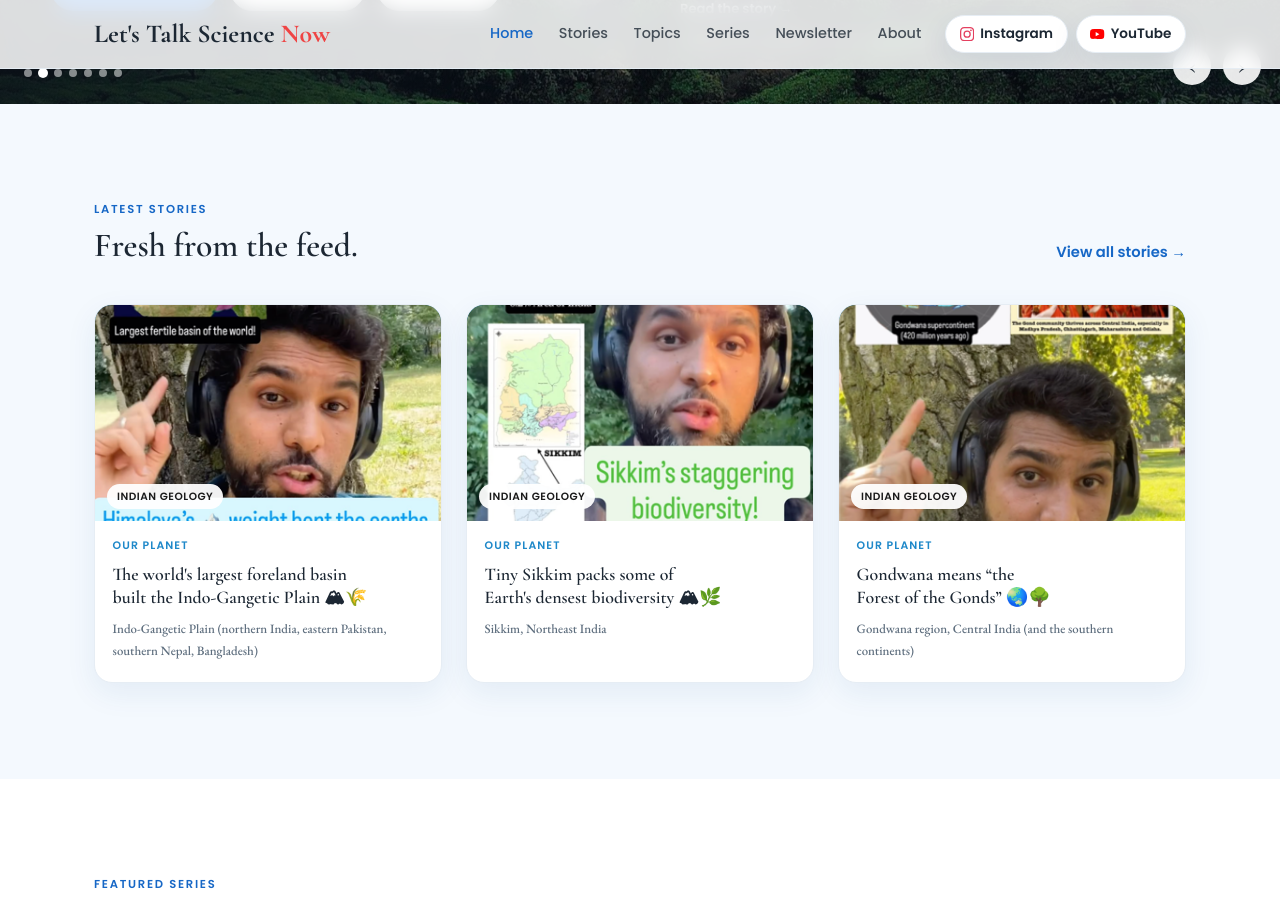
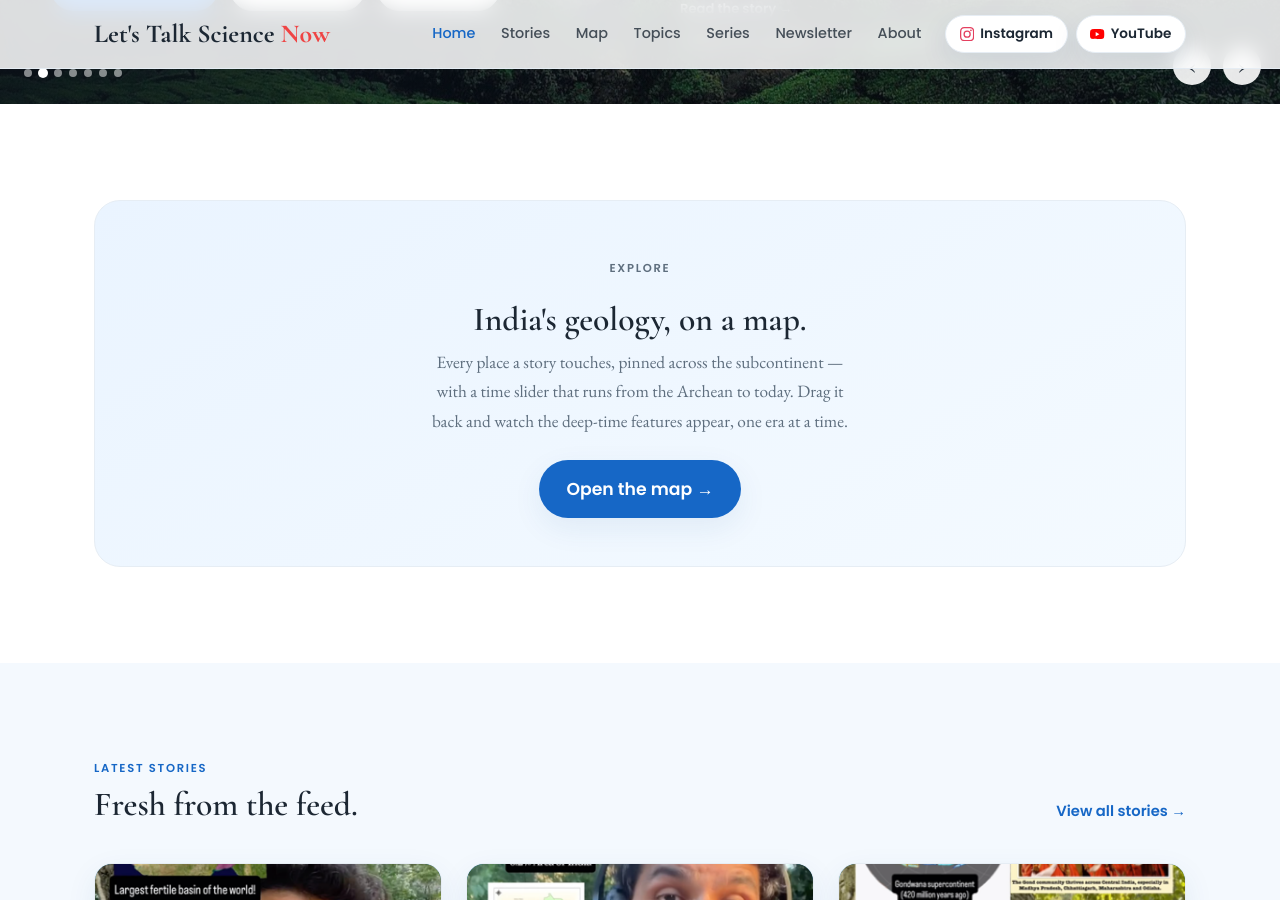
Before and after one commit to Akif-Vohra/LetsTalkScienceNow, a Jekyll site: the page built from index.html, in a window 1280 px wide and 900 px high, scrolled down 559 px. Built offline with Jekyll 4.4.1, drawn with Linux system fonts in a browser that asks for light colours.

Commit message:
Make the map discoverable: nav link + home CTA; credit GeoJSON source
- Add Map to primary nav
- Home page: map invite/CTA section above Latest Stories
- india.geojson: add _source foreign member crediting DataMeet Community Maps

Co-Authored-By: Claude Opus 4.8 <noreply@anthropic.com>

```diff
--- a/_data/navigation.yml
+++ b/_data/navigation.yml
@@ -3,6 +3,8 @@
   url: /
 - name: Stories
   url: /stories/
+- name: Map
+  url: /map/
 - name: Topics
   url: /topics/
 - name: Series
--- a/index.html
+++ b/index.html
@@ -49,6 +49,18 @@ description: >-
   <div class="hero__dots" aria-hidden="true"></div>
 </section>
 
+<!-- MAP -->
+<section class="section">
+  <div class="container">
+    <div class="newsletter">
+      <p class="eyebrow">Explore</p>
+      <h2>India's geology, on a map.</h2>
+      <p>Every place a story touches, pinned across the subcontinent — with a time slider that runs from the Archean to today. Drag it back and watch the deep-time features appear, one era at a time.</p>
+      <a class="btn btn-primary" href="{{ '/map/' | relative_url }}">Open the map →</a>
+    </div>
+  </div>
+</section>
+
 <!-- LATEST STORIES -->
 <section class="section section-soft">
   <div class="container">
```
Also changed, not shown: 1 other file.
